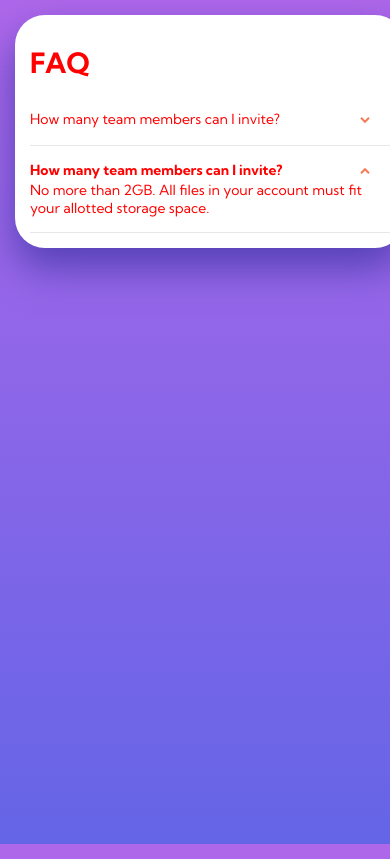
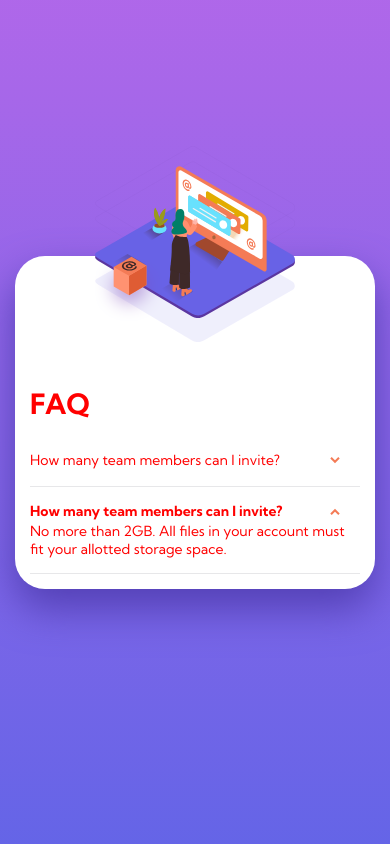
Before and after one commit to claucia/faq-accordion-card, a website built with Parcel: page src/index.html in a window 390 px wide. Built offline with nearby package versions, Linux system fonts and the light colour scheme.

Commit message:
Fix image position on mobile

```diff
--- a/src/scss/main.scss
+++ b/src/scss/main.scss
@@ -14,6 +14,11 @@ body {
   color: $text-color;
   min-height: 100vh;
   width: 100%;
+
+  display: flex;
+  flex-direction: column;
+  justify-content: center;
+  align-items: center;
 }
 
 .card {
@@ -22,10 +27,7 @@ body {
   background-color: $card-background-color;
   border-radius: 30px;
   box-shadow: 0 20px 40px 0 $shadow-color;
-
-  .card-illustration {
-    flex: 1;
-    position: relative;
+  margin: 15px;
 
   .background-illustration-container,
   .person-illustration-container,
@@ -39,40 +41,18 @@ body {
   }
 
   .background-illustration-container {
-      overflow: hidden;
-      position: absolute;
     > .illustration {
-        position: relative;
       background: url("./../images/bg-pattern-desktop.svg") no-repeat;
-        background-position-x: 111%;
-        background-position-y: 68%;
     }
   }
   .person-illustration-container {
-      overflow: hidden;
-      position: absolute;
-      width: 100%;
-      height: 100%;
     > .illustration {
-        position: relative;
-        left: -80px;
-        top: 50%;
-        transform: translatey(-35%);
       background: url("./../images/illustration-woman-online-desktop.svg") no-repeat;
-        background-size: 100%;
     }
   }
   .box-illustration-container {
-      position: absolute;
-      width: 100%;
-      height: 100%;
     > .illustration {
-        position: relative;
-        top: 39%;
-        left: -19%;
       background: url("./../images/illustration-box-desktop.svg") no-repeat;
-        background-size: 40%;
-      }
     }
   }
 
@@ -138,12 +118,49 @@ body {
   * {
     color: red;
   }
+
   .card {
     flex-direction: column;
-    margin: 15px;
+
+    .card-illustration {
+      height: 100px;
+      position: relative;
       width: 100%;
+
+      .background-illustration-container,
+      .person-illustration-container,
+      .box-illustration-container {
+        position: absolute;
+        height: 200px;
+        width: 200px;
+        left: 0;
+        right: 0;
+        margin: 0 auto;
+      }
+
+      .background-illustration-container {
+        top: -110px;
+        .illustration {
+          background-size: 200px;
+        }
+      }
+
+      .person-illustration-container {
+        top: -90px;
+        .illustration {
+          background-size: 200px;
+        }
+      }
+
+      .box-illustration-container {
+        .illustration {
+          background-size: 70px;
+        }
+      }
+    }
     .card-questions {
       padding: 15px;
+      display: flex;
     }
   }
 }
@@ -153,10 +170,36 @@ body {
   }
   .card {
     flex-direction: row;
-    max-width: 900px;
+    width: 900px;
     min-height: 507px;
+
     .card-illustration {
-      // min-width: 500px;
+      position: relative;
+      flex: 1;
+    }
+
+    .background-illustration-container {
+      overflow: hidden;
+      position: absolute;
+      > .illustration {
+        position: relative;
+      }
+    }
+
+    .person-illustration-container {
+      overflow: hidden;
+      position: absolute;
+      > .illustration {
+        position: relative;
+        left: -80px;
+        top: 50%;
+      }
+      .box-illustration-container {
+        position: absolute;
+        > .illustration {
+          position: relative;
         }
       }
     }
+  }
+}
```
Lines whose indentation alone changed are shown as unchanged.
